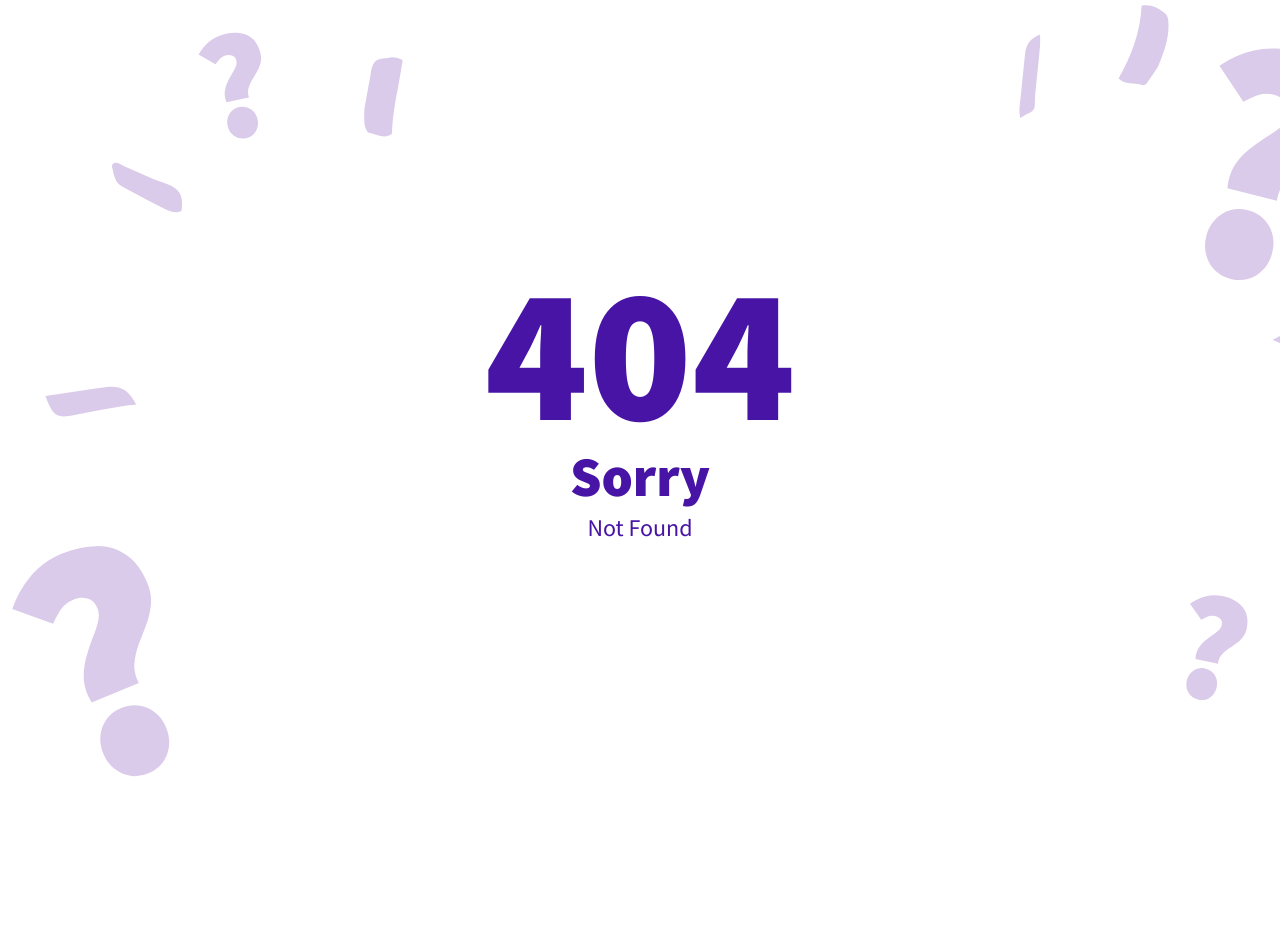
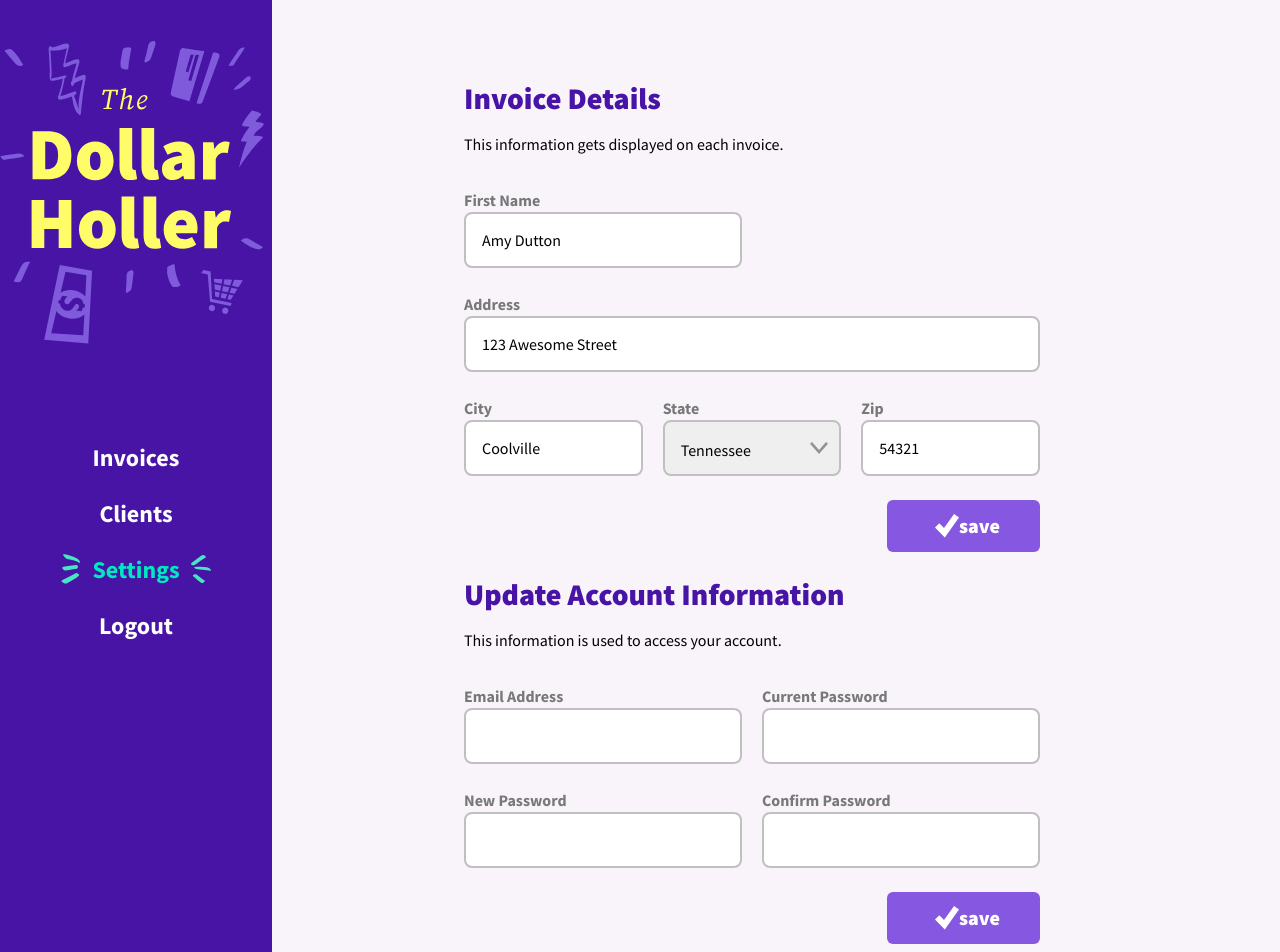
Before and after one commit to StanSkrivanek/dhsupa, a SvelteKit app: page /settings in a window 1280 px wide. Before the commit this address had no page. Shown: the top 952 px of the page. Before the commit the page ends 800 px from the top, so only its background shows below. Built offline with nearby package versions, Linux system fonts and the light colour scheme.

Commit message:
ADD: Settings page and forms

```diff
--- a/src/routes/(dashboard)/clients/ClientForm.svelte
+++ b/src/routes/(dashboard)/clients/ClientForm.svelte
@@ -9,7 +9,7 @@
   export let closePanel: () => void = () => {};
   export let formState: 'create' | 'edit' = 'create';
   export let client: Client = {} as Client;
-
+  // export let formStatus;
   const handleSubmit = () => {
     // console.log({ client });
     if (formState === 'create') {
--- a/src/routes/(dashboard)/clients/[id]/+page.svelte
+++ b/src/routes/(dashboard)/clients/[id]/+page.svelte
@@ -136,9 +136,9 @@
   <!-- content here -->
   <SlidePanel on:closePanel={closePanel}>
     <ClientForm
-      {closePanel}
-      formStatus={isEditingCurrentClient ? 'edit' : 'create'}
-      client={isEditingCurrentClient ? data.client : undefined}
+    {closePanel}
+    formStatus={isEditingCurrentClient ? 'edit' : 'create'}
+    client={isEditingCurrentClient ? data.client : undefined}
     />
   </SlidePanel>
 {/if}
--- /dev/null
+++ b/src/routes/settings/+page.svelte
@@ -0,0 +1,93 @@
+<script lang="ts">
+  import { onMount } from 'svelte';
+  import { states } from '$lib/utils/states';
+  import { loadSettings, settings } from '$lib/stores/SettingsStore';
+  import Snackbar from '$lib/components/Snackbar.svelte';
+  import Navbar from '$lib/components/Navbar.svelte';
+  import Button from '$lib/components/Button.svelte';
+  import Check from '$lib/components/Icon/Check.svelte';
+
+  let mySettings: Settings = {} as Settings;
+
+  onMount(() => {
+    loadSettings();
+    mySettings = { ...$settings };
+  });
+</script>
+
+<div class="grid min-h-screen grid-cols-12 bg-whisper md:gap-x-16 ">
+  <Snackbar />
+  <Navbar />
+  <main
+    class="col-span-12 px-4 pt-4 md:col-span-8 md:col-start-4 md:pt-20 lg:col-span-6 lg:col-start-5"
+  >
+    <h2>Invoice Details</h2>
+    <p class="mb-8">This information gets displayed on each invoice.</p>
+    <form action="" class="grid grid-cols-6 gap-x-5">
+      <div class="field col-span-6 lg:col-span-3">
+        <label for="fName">First Name</label>
+        <input type="text" id="fName" name="fName" bind:value={mySettings.myName}/>
+      </div>
+      <!-- <div class="field col-span-6 lg:col-span-3">
+        <label for="lName">Last Name</label>
+        <input type="text" id="lName" name="lName" bind:value={mySettings.myName}/>
+      </div> -->
+      <div class="field col-span-6">
+        <label for="address">Address</label>
+        <input type="text" id="address" name="address" bind:value={mySettings.street} />
+      </div>
+      <div class="field col-span-6 lg:col-span-2">
+        <label for="city">City</label>
+        <input type="text" id="city" name="city"bind:value={mySettings.city} />
+      </div>
+      <div class="field col-span-6 lg:col-span-2">
+        <label for="state">State</label>
+        <select id="state" name="state" bind:value={mySettings.state}>
+          <option />
+          {#each states as state}
+            <option value={state.value}>{state.name}</option>
+          {/each}
+        </select>
+      </div>
+      <div class="field col-span-6 lg:col-span-2">
+        <label for="zip">Zip</label>
+        <input type="text" id="zip" name="zip" placeholder="Zip" bind:value={mySettings.zip} />
+      </div>
+      <div class="field col-span-6 flex justify-end">
+        <Button label="save" isAnimated={false} onButtonClick={() => {}} iconLeft={Check} />
+      </div>
+    </form>
+    <div class="col-span-6">
+      <h2>Update Account Information</h2>
+      <p class="mb-8">This information is used to access your account.</p>
+    </div>
+    <form action="" class="grid grid-cols-6 gap-x-5">
+      <div class="field col-span-6 lg:col-span-3">
+        <label for="email">Email Address</label>
+        <input type="email" id="email" name="email" />
+      </div>
+      <div class="field col-span-6 lg:col-span-3">
+        <label for="curPass">Current Password</label>
+        <input type="password" id="curPass" name="curPass" />
+      </div>
+      <div class="field col-span-6 lg:col-span-3">
+        <label for="newPass">New Password</label>
+        <input type="password" id="newPass" name="newPass" />
+      </div>
+      <div class="field col-span-6 lg:col-span-3">
+        <label for="confirmPass">Confirm Password</label>
+        <input type="password" id="confirmPass" name="confirmPass" />
+      </div>
+
+      <div class="field col-span-6 flex justify-end">
+        <Button label="save" isAnimated={false} onButtonClick={() => {}} iconLeft={Check} />
+      </div>
+    </form>
+  </main>
+</div>
+
+<style lang="postcss">
+  h2 {
+    @apply mb-4 text-3xl font-black text-daisyBush;
+  }
+</style>
```
Also changed, not shown: src/routes/settings/+page.ts (added).
